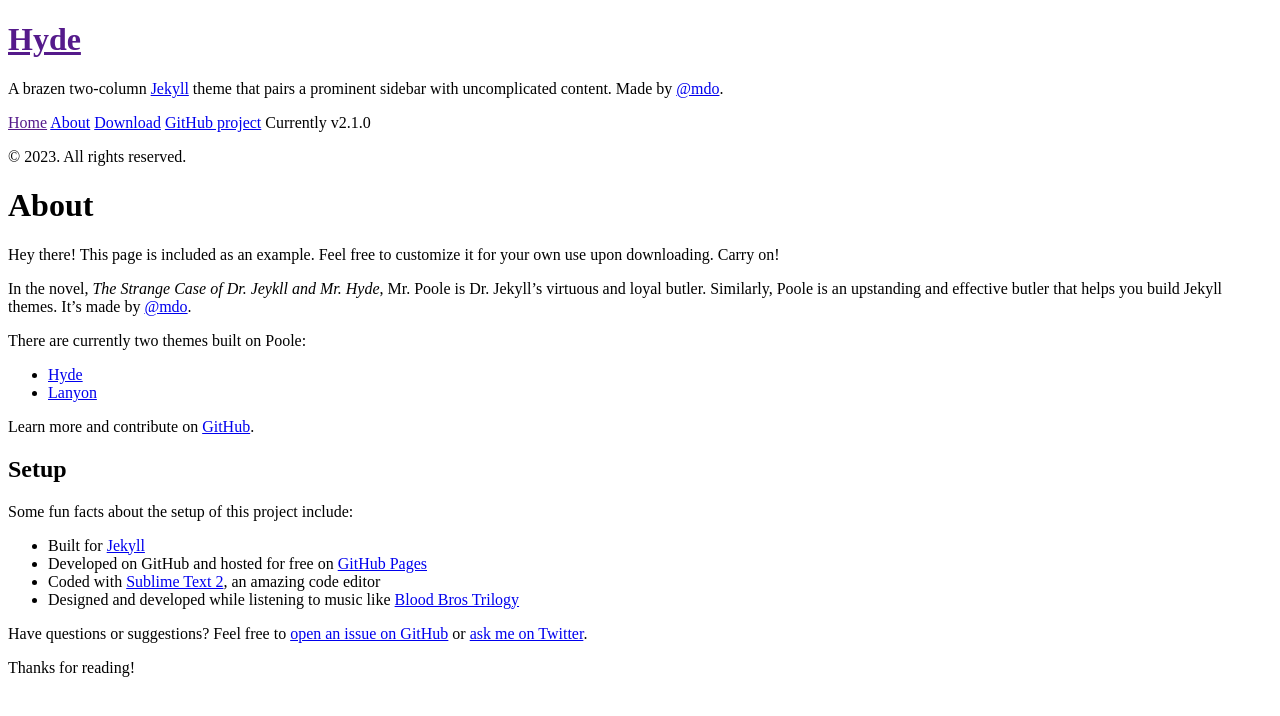
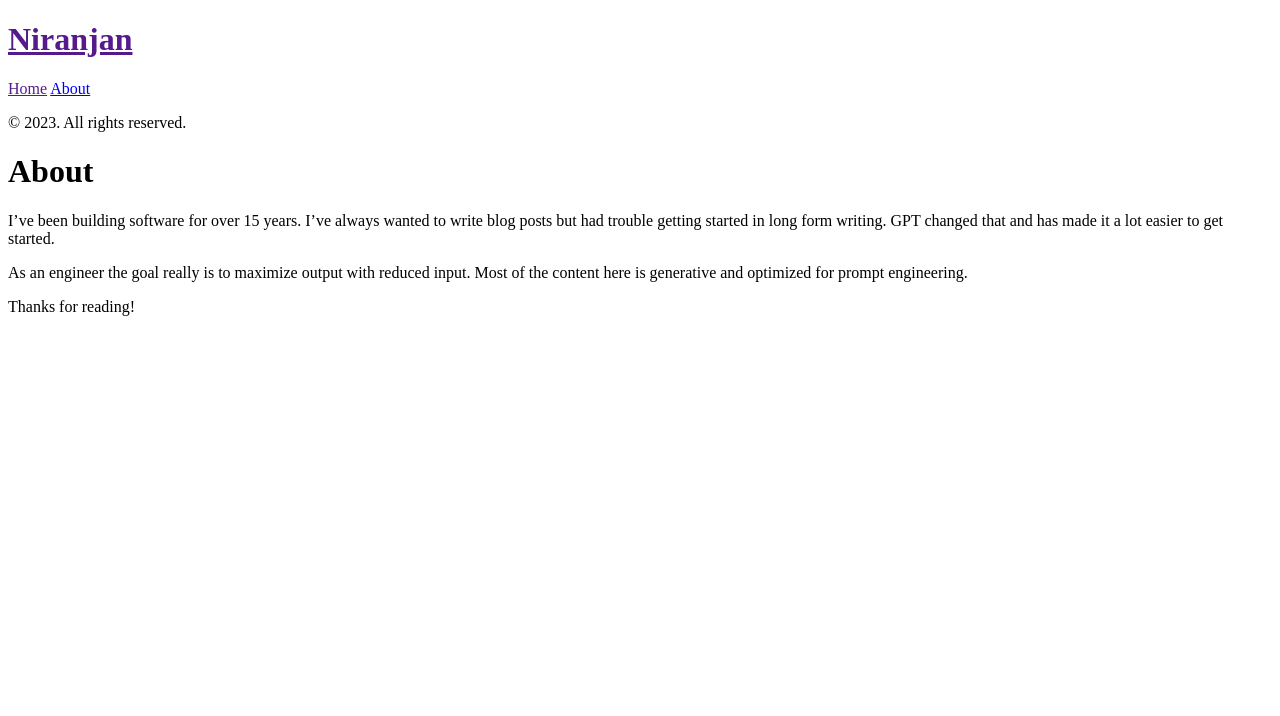
Before and after one commit to nbprithv/nbprithv.github.io, a Jekyll site: the page built from about.md, in a window 1280 px wide. Shown: the top 716 px of the page. Built offline with Jekyll 4.4.1, drawn with Linux system fonts in a browser that asks for light colours.

Commit message:
cleaning up content

```diff
--- a/_config.yml
+++ b/_config.yml
@@ -5,15 +5,9 @@
 relative_permalinks: false
 
 # Setup
-title:            Hyde
-tagline:          'A Jekyll theme'
-description:      'A brazen two-column <a href="http://jekyllrb.com" target="_blank">Jekyll</a> theme that pairs a prominent sidebar with uncomplicated content. Made by <a href="https://twitter.com/mdo" target="_blank">@mdo</a>.'
-url:              http://hyde.getpoole.com
+title:            Niranjan
+url:              http://niranjanprithviraj.com/
 baseurl:          /
-
-author:
-  name:           'Mark Otto'
-  url:            https://twitter.com/mdo
 
 paginate:         5
 
--- a/_includes/sidebar.html
+++ b/_includes/sidebar.html
@@ -26,9 +26,6 @@
         {% endif %}
       {% endfor %}
 
-      <a class="sidebar-nav-item" href="{{ site.github.repo }}/archive/v{{ site.version }}.zip">Download</a>
-      <a class="sidebar-nav-item" href="{{ site.github.repo }}">GitHub project</a>
-      <span class="sidebar-nav-item">Currently v{{ site.version }}</span>
     </nav>
 
     <p>&copy; {{ site.time | date: '%Y' }}. All rights reserved.</p>
--- a/about.md
+++ b/about.md
@@ -3,28 +3,11 @@
 title: About
 ---
 
-<p class="message">
-  Hey there! This page is included as an example. Feel free to customize it for your own use upon downloading. Carry on!
-</p>
+I've been building software for over 15 years.
+I've always wanted to write blog posts but had trouble getting started in long form writing.
+GPT changed that and has made it a lot easier to get started.
 
-In the novel, *The Strange Case of Dr. Jeykll and Mr. Hyde*, Mr. Poole is Dr. Jekyll's virtuous and loyal butler. Similarly, Poole is an upstanding and effective butler that helps you build Jekyll themes. It's made by [@mdo](https://twitter.com/mdo).
-
-There are currently two themes built on Poole:
-
-* [Hyde](http://hyde.getpoole.com)
-* [Lanyon](http://lanyon.getpoole.com)
-
-Learn more and contribute on [GitHub](https://github.com/poole).
-
-## Setup
-
-Some fun facts about the setup of this project include:
-
-* Built for [Jekyll](http://jekyllrb.com)
-* Developed on GitHub and hosted for free on [GitHub Pages](https://pages.github.com)
-* Coded with [Sublime Text 2](http://sublimetext.com), an amazing code editor
-* Designed and developed while listening to music like [Blood Bros Trilogy](https://soundcloud.com/maddecent/sets/blood-bros-series)
-
-Have questions or suggestions? Feel free to [open an issue on GitHub](https://github.com/poole/issues/new) or [ask me on Twitter](https://twitter.com/mdo).
+As an engineer the goal really is to maximize output with reduced input.
+Most of the content here is generative and optimized for prompt engineering.
 
 Thanks for reading!
```
